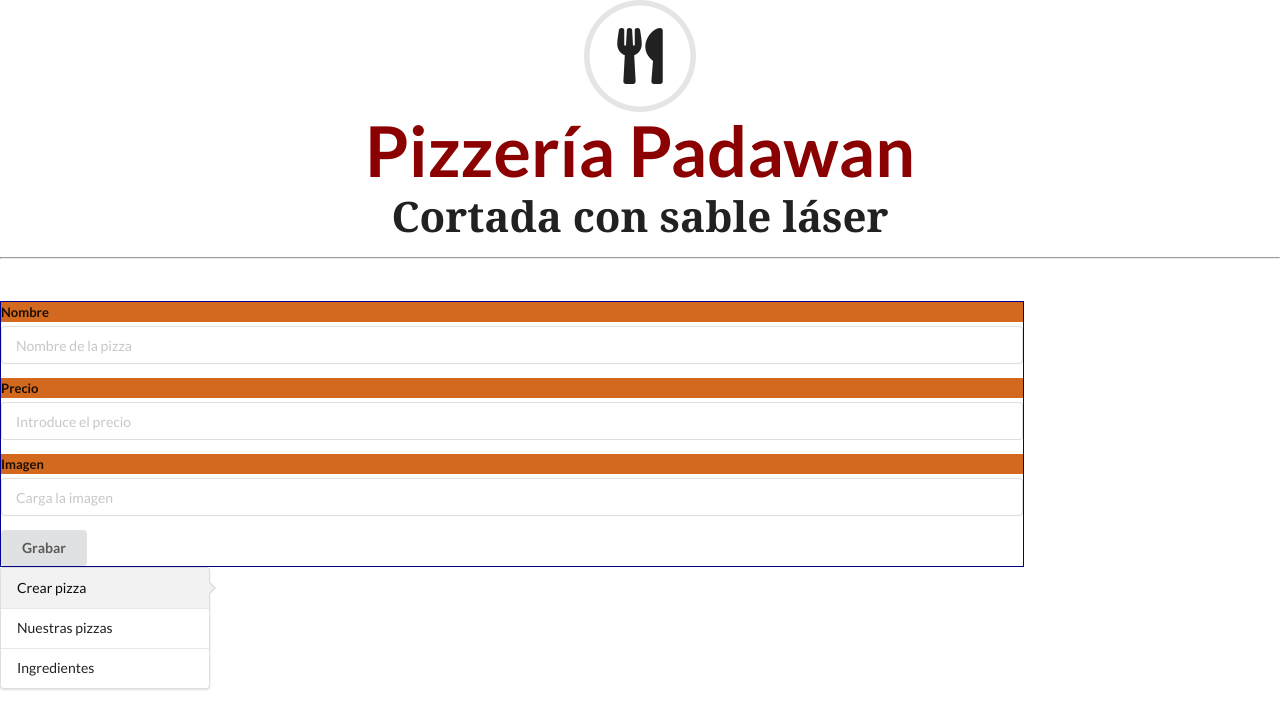
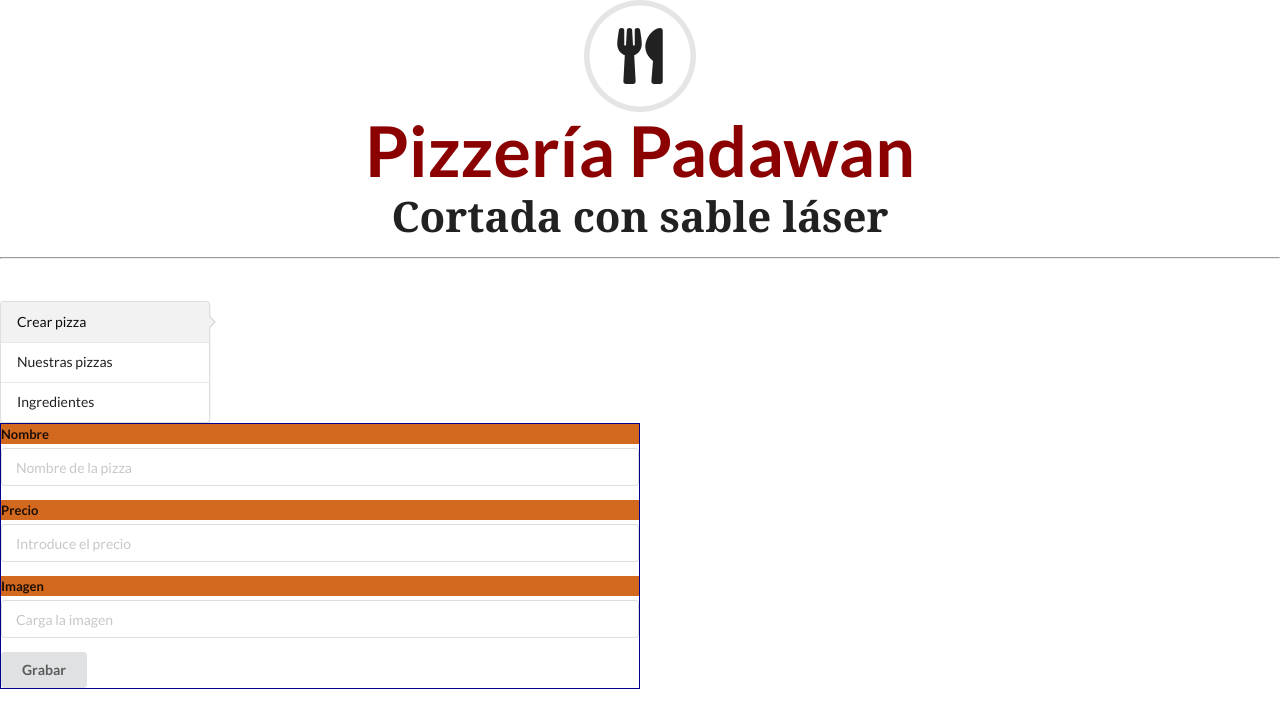
Before and after one commit to afoone/react-pizzeria-padawan, a React (Create React App) app: page /pizzas/add in a window 1280 px wide. Shown: the top 728 px of the page. Built offline with nearby package versions, Linux system fonts and the light colour scheme.

Commit message:
css CrearPizzaPage

```diff
--- a/src/App.js
+++ b/src/App.js
@@ -50,8 +50,8 @@ function App() {
         <Route path="/" component={Header}></Route>
         <Route exact path="/" component={ListaPizzasPage}></Route>
         <Route exact path="/pizzas" component={ListaPizzasPage}></Route>
+        <Route exact path= "/pizzas/add" component={CrearPizzaPage}></Route>
         <Route exact path="/pizzas/add" component={AddPizza}></Route>
-        <Route exact path= "/pizzas/add" component={CrearPizzaPage}></Route>
         <Route exact path="/ingredientes" component={ListaIngredientesPage}></Route>
       </Router>
     </div>
--- a/src/components/addPizza.css
+++ b/src/components/addPizza.css
@@ -3,8 +3,8 @@
     margin: 0px;
     border: 1px solid darkblue;
     display: grid;
-    width: 80%;
-   align-content:space-between;
+    width: 50%;
+    align-content:space-between;
 }
 .field > label{font-size: 2em;
     background-color: chocolate;
--- /dev/null
+++ b/src/pages/CrearPizzaPage.css
@@ -0,0 +1,13 @@
+.lista-pizzas-page {
+    display: flex;
+    flex-wrap: wrap;
+    flex-direction: column;
+
+}
+
+.addPizza {
+    display: flex;
+    flex-wrap: wrap;
+    flex-direction: row;
+
+}
--- a/src/pages/CrearPizzaPage.js
+++ b/src/pages/CrearPizzaPage.js
@@ -2,12 +2,16 @@ import React from 'react'
 import MenuLateral, {ADD_PIZZAS} from '../components/MenuLateral'
 import addPizza from '../components/AddPizza'
 import './ListaPizzasPage.css'
+import './CrearPizzaPage.css'
 
 
 
 const CrearPizzaPage = () => {
     return (
         <div className="lista-pizzas-page">
+            <div className="hijo">
+                <hijo></hijo>
+            </div>
             <MenuLateral active={ADD_PIZZAS}></MenuLateral>
             <addPizza/>
 
```
